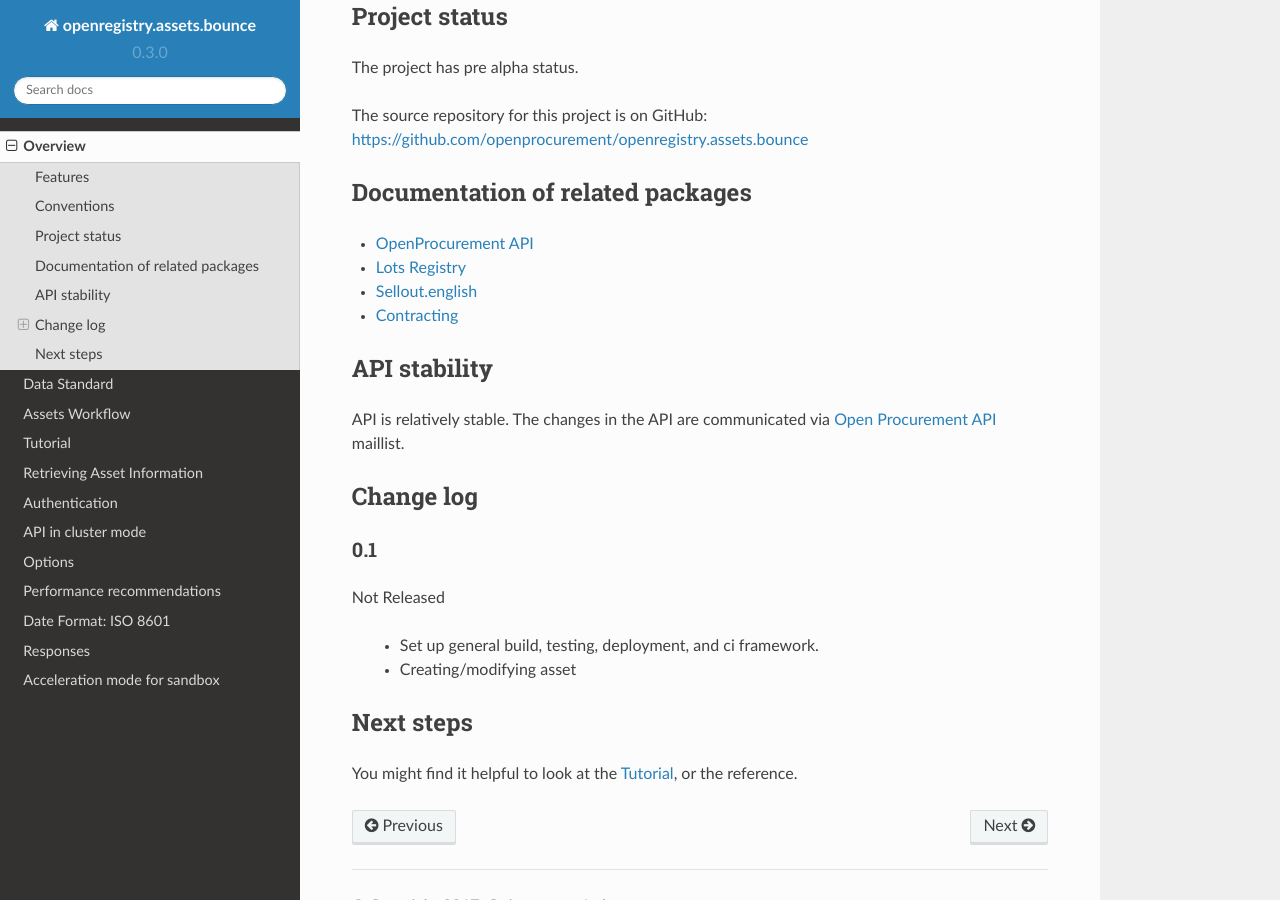
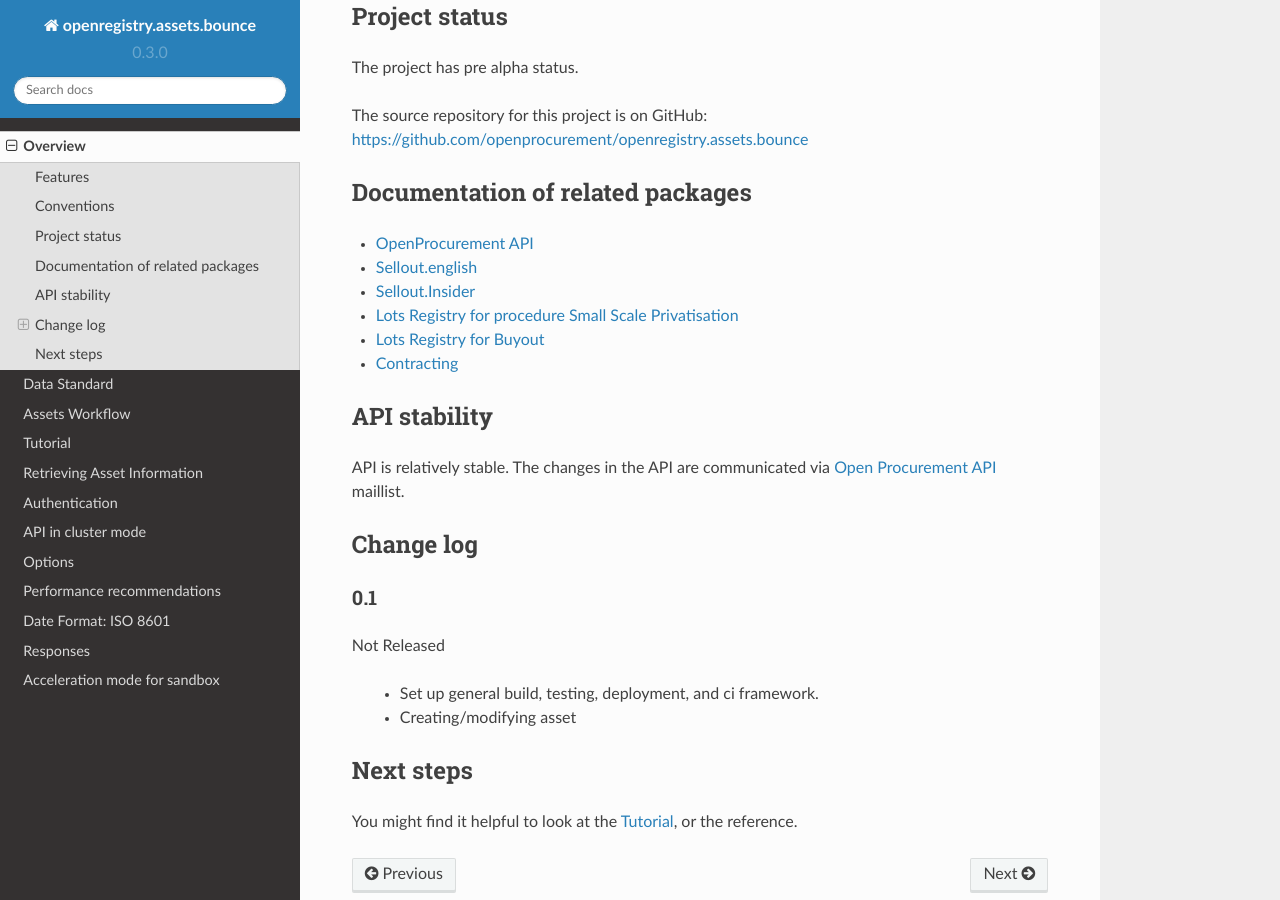
Before and after one commit to openprocurement/openregistry.assets.bounce, a Sphinx documentation site: the page built from docs/source/overview.rst, in a window 1280 px wide and 900 px high, scrolled down 897 px. Built offline with Sphinx 7.4.7 and the Read the Docs theme 2.0.0, drawn with Linux system fonts in a browser that asks for light colours.

Commit message:
Update overview

```diff
--- a/docs/source/overview.rst
+++ b/docs/source/overview.rst
@@ -49,12 +49,11 @@
 ---------------------------------
 
 * `OpenProcurement API <http://api-docs.openprocurement.org/en/latest/>`_
-
-* `Lots Registry <http://lotsloki.api-docs.registry.ea2.openprocurement.io/en/latest/>`_
-
-* `Sellout.english <http://sellout-english.api-docs.ea2.openprocurement.io/en/latest/>`_
-
-* `Contracting <http://ceasefire.api-docs.ea2.openprocurement.io/en/latest/standard/contract.html>`_
+* `Sellout.english  <http://sellout-english.api-docs.ea2.openprocurement.io/en/latest/>`_
+* `Sellout.Insider <http://api-docs.openprocurement.org/en/latest/>`_
+* `Lots Registry for procedure Small Scale Privatisation <http://lotsloki.api-docs.registry.ea2.openprocurement.io/en/latest/>`_
+* `Lots Registry for Buyout <http://lotsbargain.api-docs.registry.ea2.openprocurement.io/en/latest/>`_
+* `Contracting <http://ceasefire.api-docs.ea2.openprocurement.io/en/latest/>`_
 
 API stability
 -------------
```
